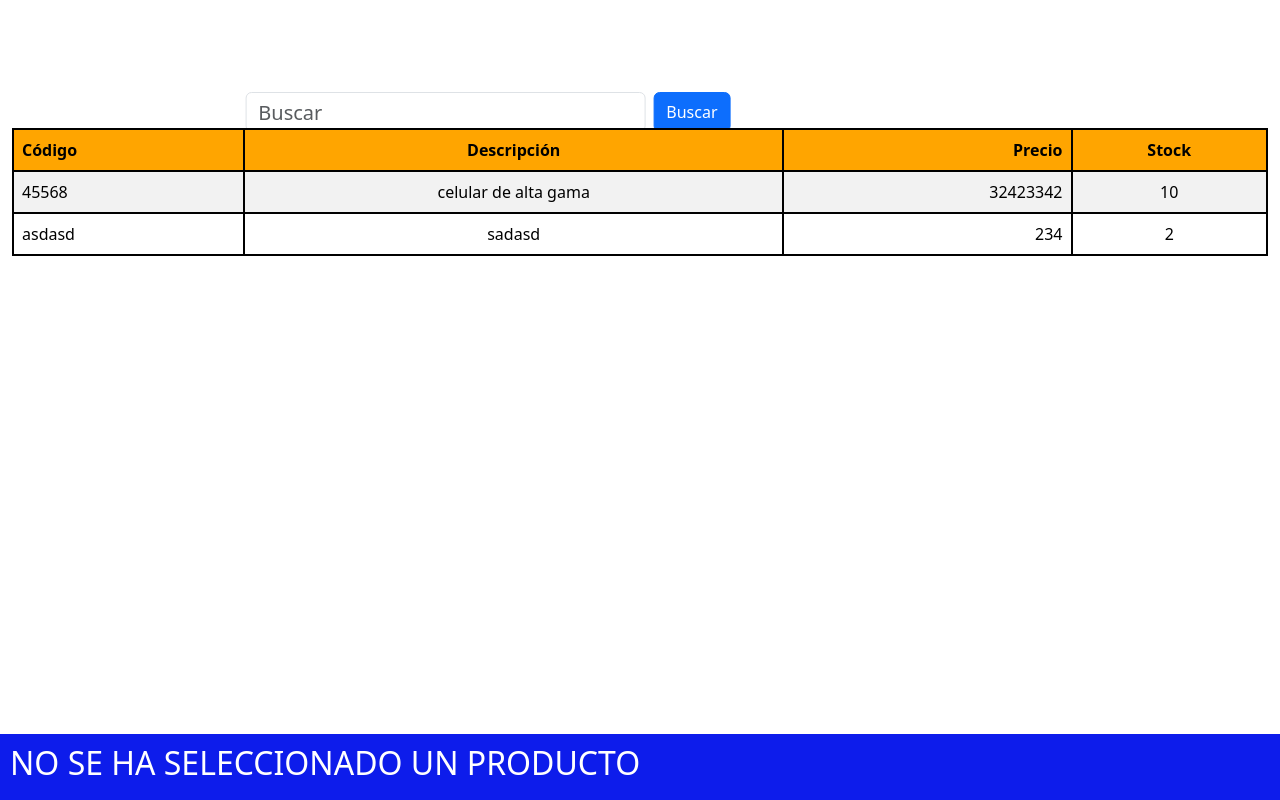
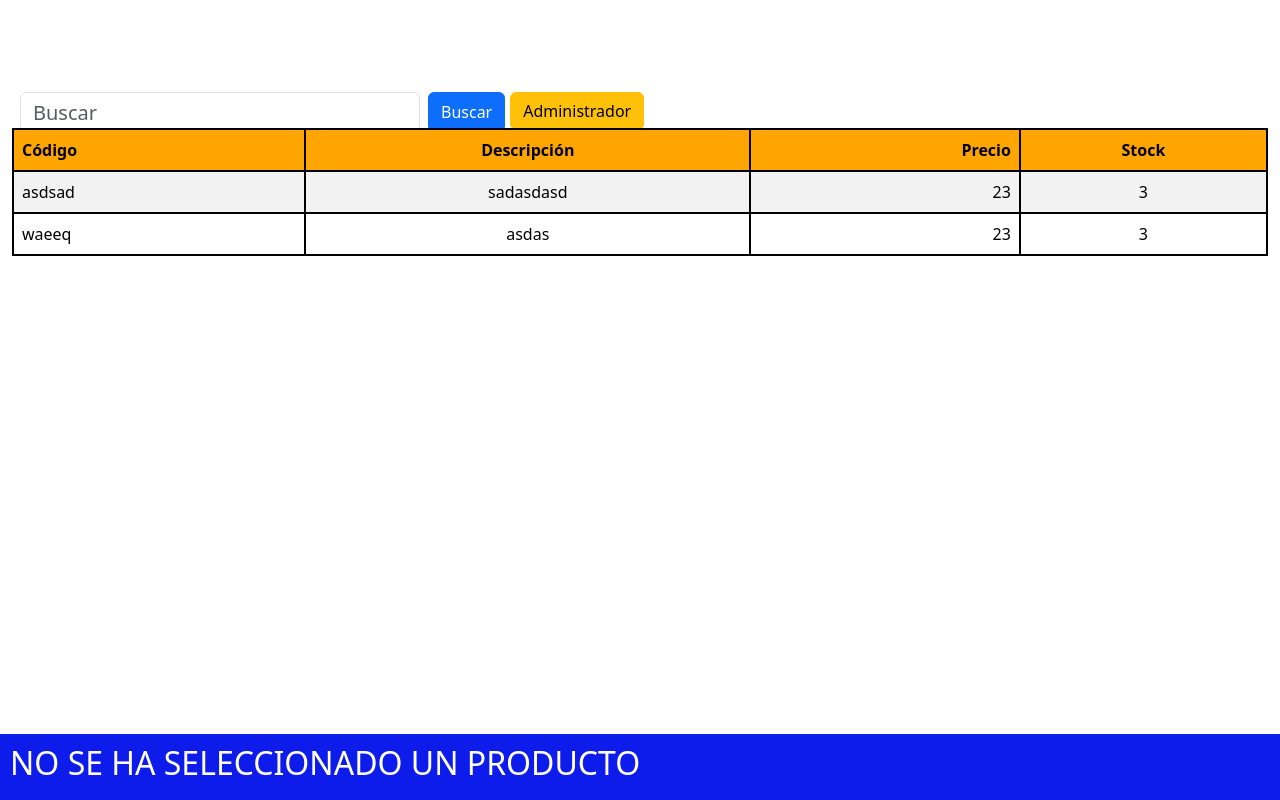
Before and after one commit to Ramiro-Romano/Gabriel-Repuestos, a React (Create React App) app: page / in a window 1280 px wide. Built offline with nearby package versions, Linux system fonts and the light colour scheme; data requests are answered from the project's data file.

Commit message:
se agregó botón admin al lado de buscar

```diff
--- a/db.json
+++ b/db.json
@@ -2,28 +2,28 @@
   "productos": [
     {
       "id": 1,
-      "codigo": "45568",
-      "marca": "xiaomi",
-      "precio": "32423342",
-      "descripcion": "celular de alta gama",
-      "rubro": "celulares",
-      "observaciones": "muy bueno",
-      "stock": "10",
-      "cant_max": "5",
-      "cant_min": "2",
-      "proveedor": "hola"
+      "codigo": "asdsad",
+      "marca": "asdasd",
+      "precio": "23",
+      "descripcion": "sadasdasd",
+      "rubro": "sadsa",
+      "observaciones": "sadasdasda",
+      "stock": "3",
+      "cant_max": "3",
+      "cant_min": "3",
+      "proveedor": "asdsad"
     },
     {
-      "codigo": "asdasd",
+      "codigo": "waeeq",
       "marca": "asdasd",
-      "precio": "234",
-      "descripcion": "sadasd",
-      "rubro": "sadasdsa",
-      "observaciones": "sadsa",
-      "stock": "2",
-      "cant_max": "2",
-      "cant_min": "2",
-      "proveedor": "asdasd",
+      "precio": "23",
+      "descripcion": "asdas",
+      "rubro": "sadasd",
+      "observaciones": "dsad",
+      "stock": "3",
+      "cant_max": "3",
+      "cant_min": "3",
+      "proveedor": "sadsad",
       "id": 2
     }
   ]
--- a/package.json
+++ b/package.json
@@ -12,6 +12,7 @@
     "react-bootstrap": "^2.9.1",
     "react-dom": "^18.2.0",
     "react-icons": "^4.12.0",
+    "react-router-dom": "^6.20.0",
     "react-scripts": "5.0.1",
     "reactstrap": "^9.2.1",
     "sweetalert2": "^11.10.0",
--- a/src/App.js
+++ b/src/App.js
@@ -1,9 +1,15 @@
+import Administrador from './Home/Administrador';
 import Home from './Home/Home';
+import { Route, Routes } from 'react-router-dom'
 
 function App() {
   return (
     <div className="App">
-      <Home/>
+      <Routes>
+        <Route path='/' element={<Home />} />
+        <Route path='/admin' element={<Administrador />} />
+      </Routes>
+
     </div>
   );
 }
--- a/src/Components/Buscador/Buscador.css
+++ b/src/Components/Buscador/Buscador.css
@@ -1,17 +1,22 @@
 /* Buscador.css */
 
 .buscador-container {
-    width: 66%;
+    width: 100%;
     margin-left: 20px;
     position: absolute;
-    left: 50.6%;
+    left: 50%;
     top: 14%;
     transform: translate(-50%, -50%);
     text-align: left;
     margin-bottom: 20px;
   }
 
-
+  .buscar-admin {
+    margin-left: 5px;
+    background-color: rgb(255, 101, 74);
+    color: rgb(0, 0, 0);
+    border: none;
+}
 
 .d-flex .form-control {
     width: 350px;
--- a/src/Components/Buscador/Buscador.jsx
+++ b/src/Components/Buscador/Buscador.jsx
@@ -2,6 +2,8 @@ import React, { useState } from 'react';
 import { Button, Form } from 'react-bootstrap';
 import './Buscador.css';
 import axios from 'axios';
+import { BrowserRouter as Router, Route, Link } from 'react-router-dom';
+
 
 function Buscador({ onSearch }) {
   const [codigo, setCodigo] = useState('');
@@ -31,6 +33,12 @@ function Buscador({ onSearch }) {
         <Button variant="primary" className="search-button" onClick={handleSearch}>
           Buscar
         </Button>
+
+        <Link to='/admin'>
+          <Button variant="warning" className="buscar-admin">
+            Administrador
+          </Button>
+        </Link>
       </Form>
     </div>
   );
--- a/src/Components/Grilla/Grilla.css
+++ b/src/Components/Grilla/Grilla.css
@@ -1,7 +1,7 @@
 /* Grilla.css */
 
 .grilla-container {
-    width: 66%;
+  width: 60%;
     margin-left: 20px;
     position: absolute;
     left: 50%;
--- a/src/Components/ShowProducts.jsx
+++ b/src/Components/ShowProducts.jsx
@@ -438,7 +438,7 @@ const ShowProducts = () => {
                                     id='observaciones'
                                     value={observaciones}
                                     placeholder='Observaciones'
-                                    onChange={(e) => setDescripcion(e.target.value)}
+                                    onChange={(e) => setObservaciones(e.target.value)}
                                     style={{ resize: 'none' }}
                                 />
                             </FormGroup>
--- a/src/index.js
+++ b/src/index.js
@@ -3,10 +3,14 @@ import ReactDOM from 'react-dom/client';
 import App from './App';
 import 'bootstrap/dist/css/bootstrap.css';
 import { DatosProvider } from './context/DatosContext';
+import { BrowserRouter } from 'react-router-dom'
+
 
 const root = ReactDOM.createRoot(document.getElementById('root'));
 root.render(
   <DatosProvider>
-    <App />
+    <BrowserRouter>
+      <App />
+    </BrowserRouter>
   </DatosProvider>
 );
```
Also changed, not shown: 1 other file (tests, documents, lock files or other folders).
